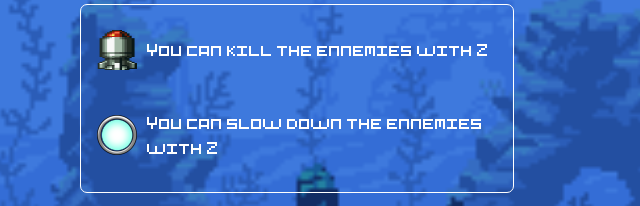
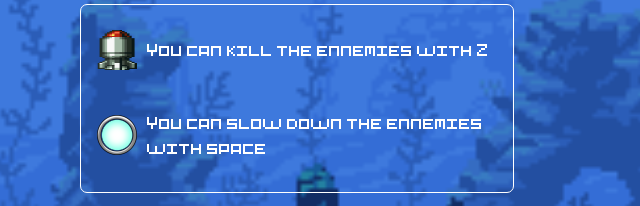
Before and after one commit to Pierre-Monier/angry-sharks, a plain HTML site: page index.html in a window 1280 px wide. Shown: the part 220-426 px from the top of the page, 10-650 px from the left. Drawn offline with Linux system fonts and the light colour scheme; no server answers; files whose address does not match are found by name.

Commit message:
Menu avec touches

```diff
--- a/index.html
+++ b/index.html
@@ -389,7 +389,7 @@
               </div>
               <div class="controls-menu-item">
                 <img src="models/Bonus/Spnning-Orb/Blue/frame-1.png" alt="">
-                <p>You can slow down the ennemies with Z</p>
+                <p>You can slow down the ennemies with space</p>
               </div>
             </div>
             <div class="bonus-menu">
```
